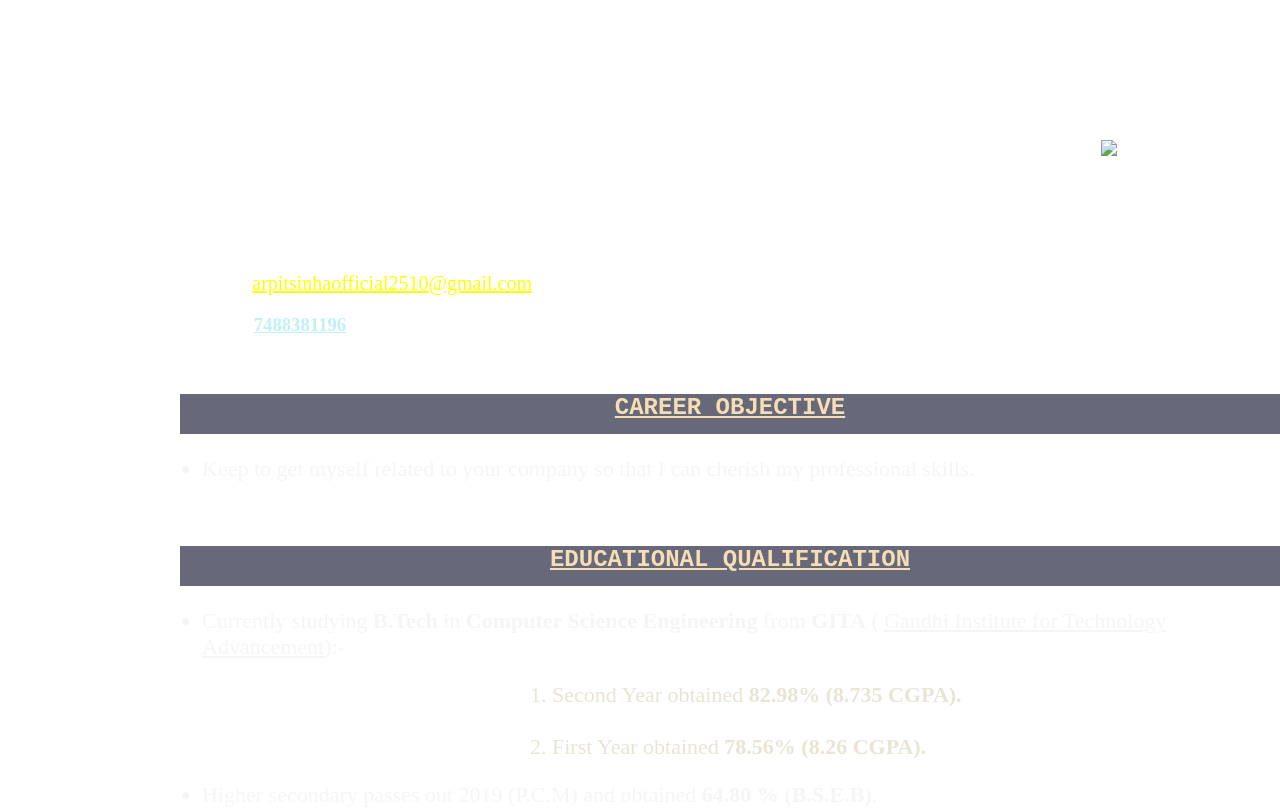
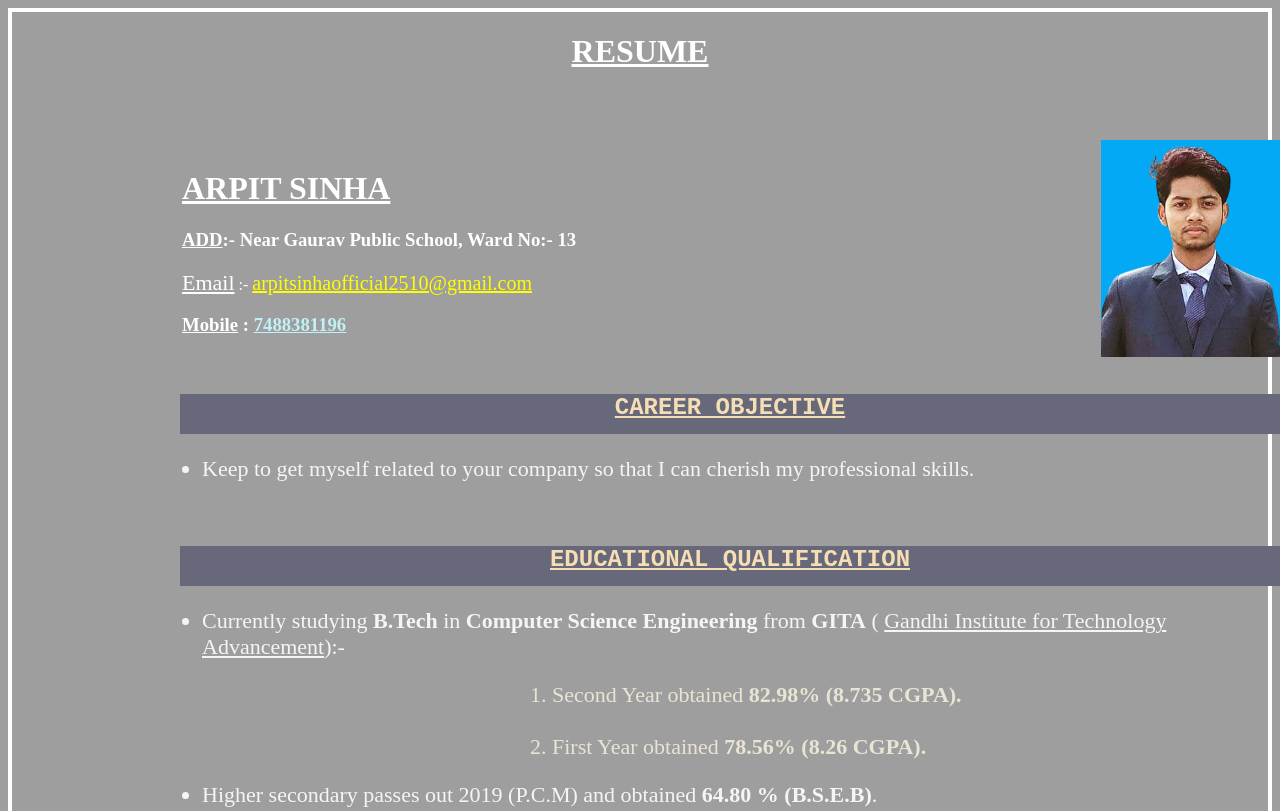
Before and after one commit to arpit-sinha2510/web-resume, a plain HTML site: page index.html in a window 1280 px wide. Shown: the top 811 px of the page. Drawn offline with Linux system fonts and the light colour scheme; the site is published under a folder, as on GitHub Pages, so addresses that start at the root find nothing.

Commit message:
Update index.html

```diff
--- a/index.html
+++ b/index.html
@@ -8,7 +8,7 @@
 </head>
 <style>
     body{
-        background-image: url(/p1.jpg);
+        background-image: url(p1.jpg);
         background-size: cover;
     }
 .pic{
@@ -89,7 +89,7 @@
         <main>
             <div class="pic">
                 <div>
-                    <img src="/arp.png" width="180px">
+                    <img src="arp.png" width="180px">
                 </div>
             </div>
             <div class="head">
@@ -221,7 +221,7 @@
             </div>
             <div class="font">
                 <div class="sign">
-                    <u><img src="/sign.jpg" width="300px"height="70px"></u>
+                    <u><img src="sign.jpg" width="300px"height="70px"></u>
                     <b><center><big>Signature</big></center></b>
 
                 </div>
```
